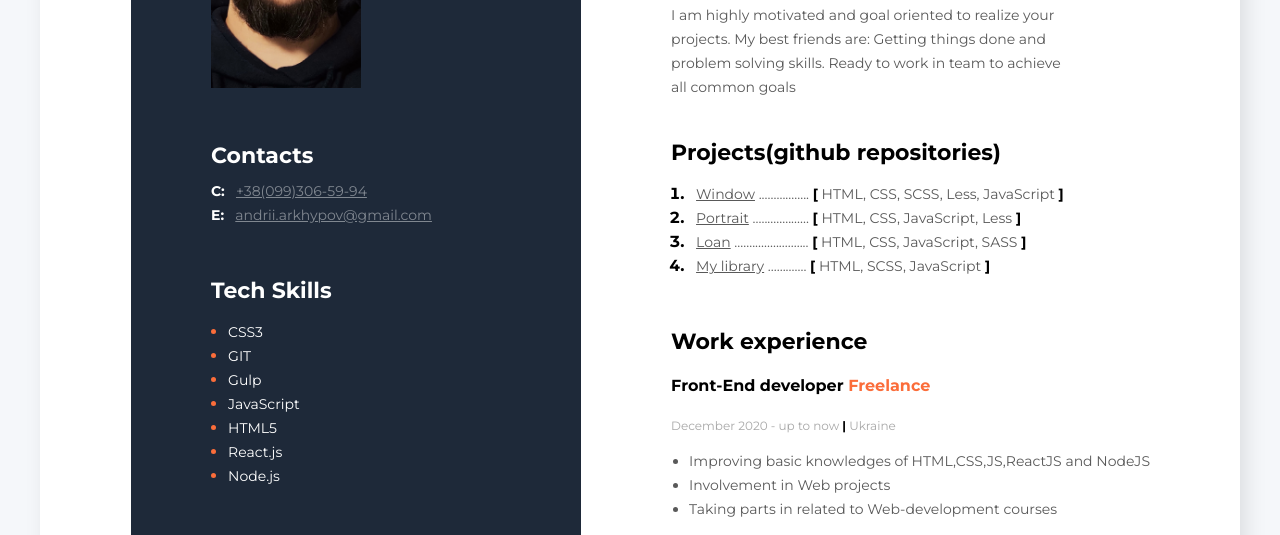
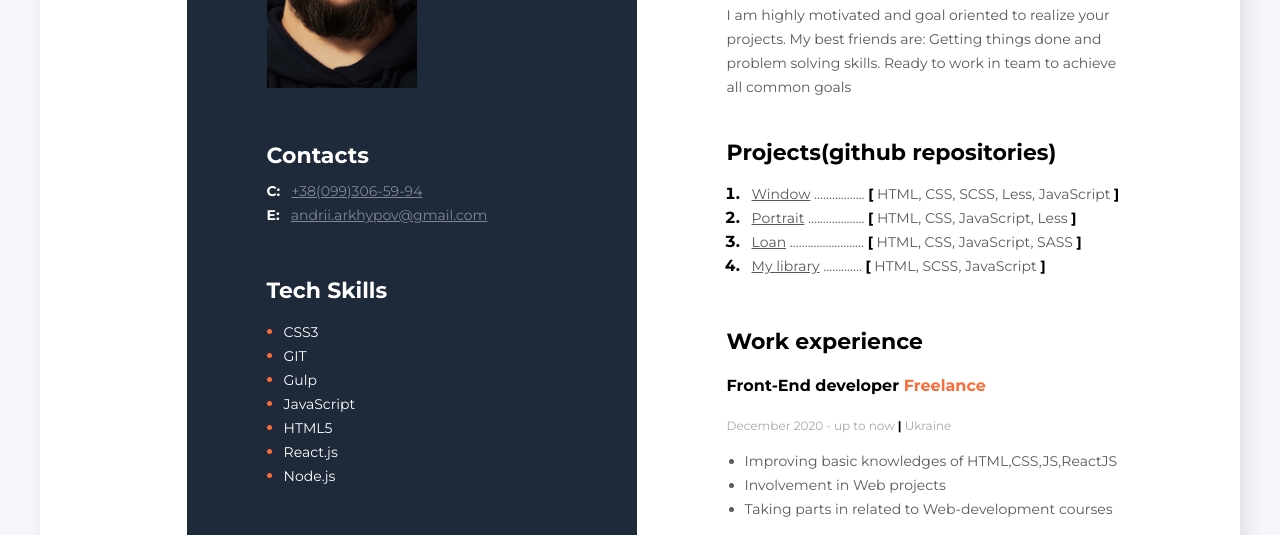
Before and after one commit to Lotpite/my_resume, a plain HTML site: page index.html in a window 1280 px wide. Shown: the part 254-789 px from the top of the page. Drawn offline with Linux system fonts and the light colour scheme.

Commit message:
filled fully

```diff
--- a/index.html
+++ b/index.html
@@ -76,7 +76,7 @@
                     <h4 class="work-experience-position">Front-End developer <span class="work-experience-company">Freelance</span></h4>
                     <p class="work-experience-period">December 2020 - up to now <span class="work-experience-devider">|</span> Ukraine</p>
                     <ul class="work-experience-duties-list">
-                        <li class="work-experience-duties-item">Improving basic knowledges of HTML,CSS,JS,ReactJS and NodeJS</li>
+                        <li class="work-experience-duties-item">Improving basic knowledges of HTML,CSS,JS,ReactJS</li>
                         <li class="work-experience-duties-item">Involvement in Web projects</li>
                         <li class="work-experience-duties-item">Taking parts in related to Web-development courses</li>
                     </ul>
```
